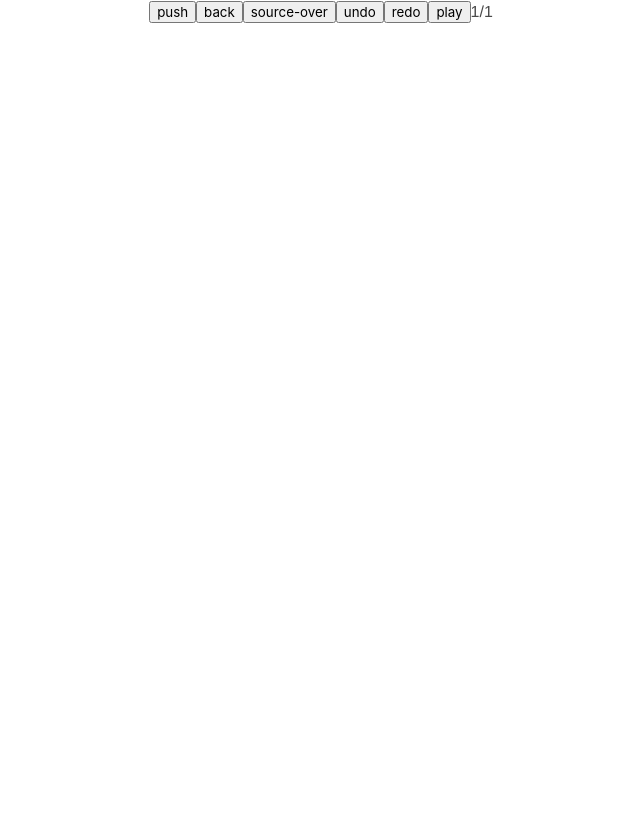
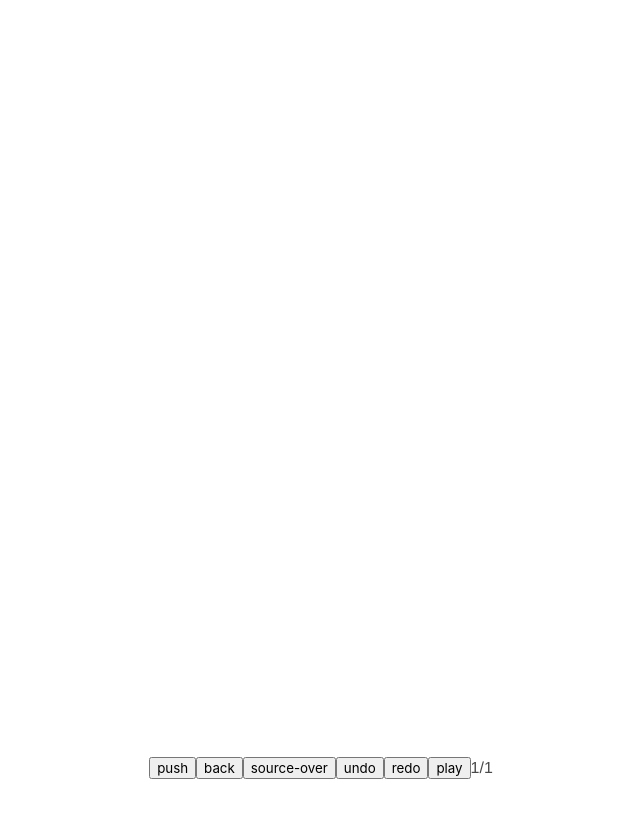
Before and after one commit to mkizka/paratsuku, a Vue app: page / in a window 1280 px wide. Shown: the top 818 px of the page, without its empty margins (319-959 px from the left). Built offline with nearby package versions, Linux system fonts and the light colour scheme.

Commit message:
BottomMenu追加

```diff
--- a/src/App.vue
+++ b/src/App.vue
@@ -1,18 +1,20 @@
 <template>
   <div id="app">
     <CustomCanvas/>
+    <BottomMenu/>
   </div>
 </template>
 
 <script lang="ts">
 import { Component, Vue } from 'vue-property-decorator';
 import CustomCanvas from '@/components/CustomCanvas.vue';
+import BottomMenu from '@/components/BottomMenu.vue';
 
 import '../node_modules/@fortawesome/fontawesome-free/css/all.css';
 import 'buefy/dist/buefy.css';
 
 @Component({
-  components: {CustomCanvas}
+  components: {BottomMenu, CustomCanvas}
 })
 export default class App extends Vue {
 }
--- /dev/null
+++ b/src/components/BottomMenu.vue
@@ -0,0 +1,48 @@
+<template>
+  <div id="BottomMenu" ref="menu" v-show="!isHidden">
+    <button @click="note.pushPage()">push</button>
+    <button @click="note.backPage()">back</button>
+    <button @click="pen.toggle()">{{ pen.type }}</button>
+    <button @click="note.currentPage.undo()">undo</button>
+    <button @click="note.currentPage.redo()">redo</button>
+    <button @click="note.play()">{{ note.isPlaying ? 'stop' : 'play' }}</button>
+    <span>{{ note.pageStateDisplay }}</span>
+  </div>
+</template>
+
+<script lang="ts">
+import { Component, Vue } from 'vue-property-decorator';
+import { noteInstance, Note } from '@/store/note';
+import { penInstance, Pen } from '@/store/pen';
+
+@Component
+export default class BottomMenu extends Vue {
+  private note: Note = noteInstance;
+  private pen: Pen = penInstance;
+  private isHidden: boolean = false;
+
+  mounted() {
+    const menuHeight = (this.$refs.menu as Element).clientHeight;
+
+    const avoidPointerHandler = {
+      handleEvent: (event: MouseEvent) => {
+        this.isHidden = this.note.hasPointerDown && window.innerHeight - event.clientY < menuHeight + 40;
+      }
+    } as EventListenerOrEventListenerObject;
+
+    document.addEventListener('mousemove', avoidPointerHandler);
+    document.addEventListener('touchmove', avoidPointerHandler);
+  }
+}
+</script>
+
+<style>
+#BottomMenu {
+  width: fit-content;
+  margin: auto;
+  position: fixed;
+  bottom: 20px;
+  right: 0;
+  left: 0;
+}
+</style>
--- a/src/components/CustomCanvas.vue
+++ b/src/components/CustomCanvas.vue
@@ -1,14 +1,5 @@
 <template>
-  <div>
-    <button @click="note.pushPage()">push</button>
-    <button @click="note.backPage()">back</button>
-    <button @click="pen.toggle()">{{ pen.type }}</button>
-    <button @click="note.currentPage.undo()">undo</button>
-    <button @click="note.currentPage.redo()">redo</button>
-    <button @click="note.play()">{{ note.isPlaying ? 'stop' : 'play' }}</button>
-    <span>{{ note.pageStateDisplay }}</span>
-    <div id="customCanvasContainer"></div>
-  </div>
+  <div id="CustomCanvas"></div>
 </template>
 
 <script lang="ts">
@@ -23,7 +14,7 @@ export default class CustomCanvas extends Vue {
 
   mounted() {
     this.note.initStage({
-      container: 'customCanvasContainer',
+      container: 'CustomCanvas',
       width: window.innerWidth,
       height: window.innerHeight
     });
--- a/src/store/note.ts
+++ b/src/store/note.ts
@@ -8,8 +8,8 @@ export class Note {
   public pageIndex: number = 0;
   public fps: number = 12;
   public isPlaying: boolean = false;
+  public hasPointerDown: boolean = false;
   private playInterval: number | undefined = undefined;
-  private hasPointerDown: boolean = false;
 
   initStage(stageConfig: Konva.ContainerConfig) {
     this.stage = new Konva.Stage({
```
